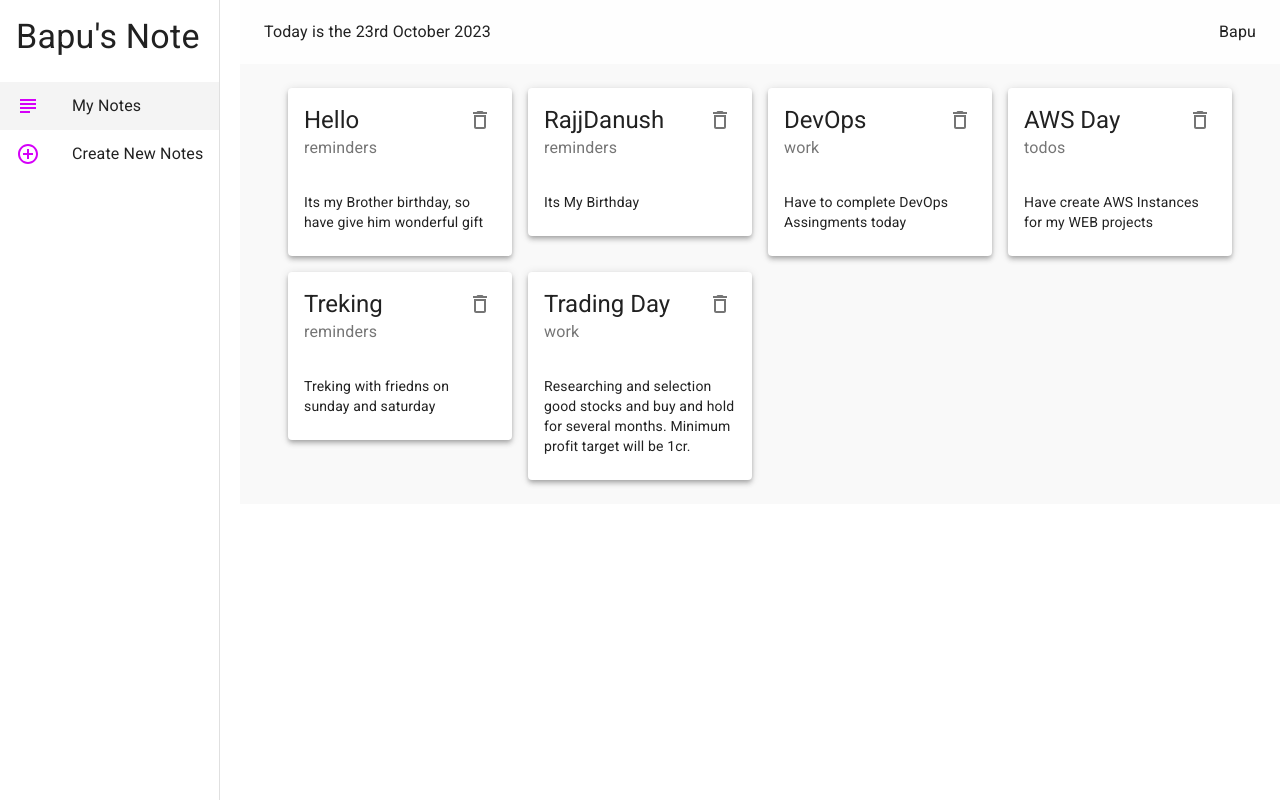
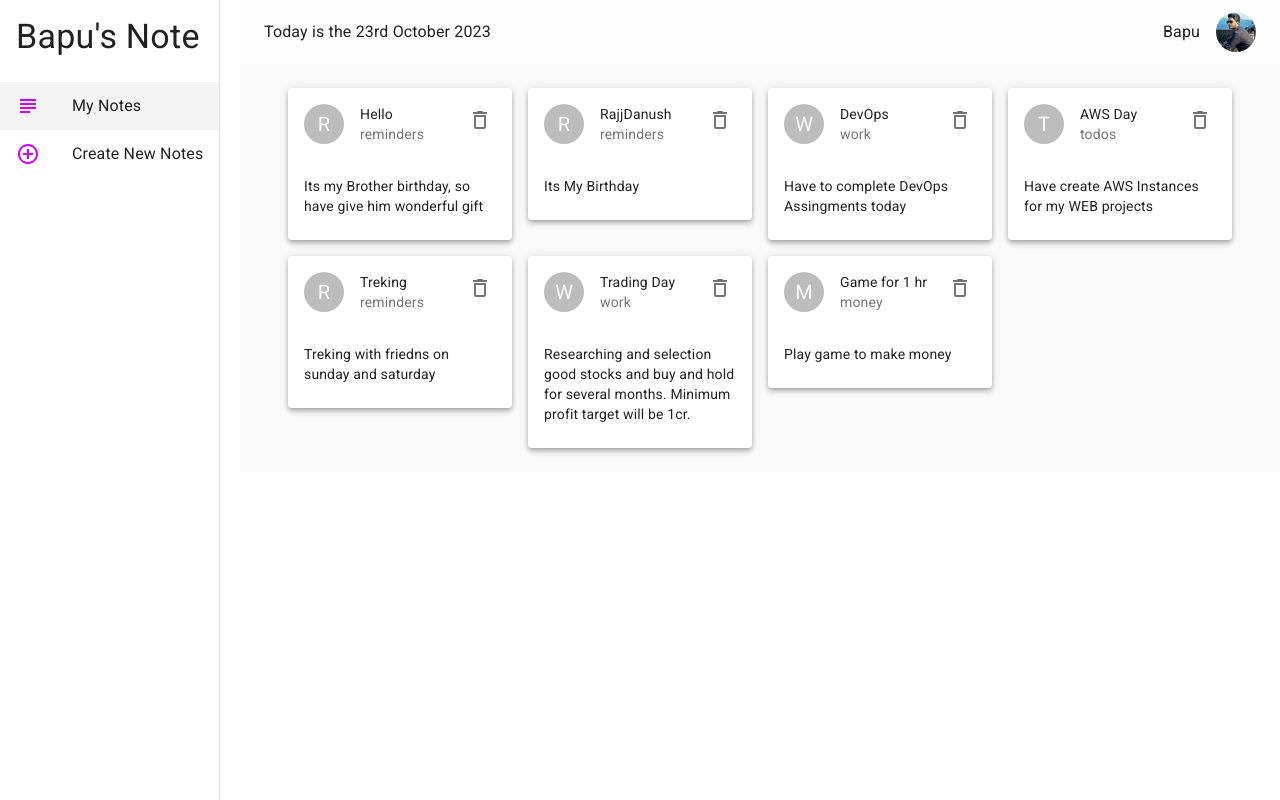
Before and after one commit to Bapugouda-B/React-MaterialUI-Notes-Project, a React (Create React App) app: page / in a window 1280 px wide. Built offline with nearby package versions, Linux system fonts and the light colour scheme; data requests are answered from the project's data file.

Commit message:
Explored: MUI Avatar, implemented for AppBarand cards

```diff
--- a/data/db.json
+++ b/data/db.json
@@ -35,6 +35,12 @@
       "description": "Researching and selection good stocks and buy and hold for several months. Minimum profit target will be 1cr.",
       "category": "work",
       "id": 6
+    },
+    {
+      "title": "Game for 1 hr",
+      "description": "Play game to make money",
+      "category": "money",
+      "id": 7
     }
   ]
 }
--- a/src/components/NoteCard.js
+++ b/src/components/NoteCard.js
@@ -1,5 +1,6 @@
 import React from "react";
 import {
+  Avatar,
   Card,
   CardContent,
   CardHeader,
@@ -8,23 +9,44 @@ import {
   makeStyles,
 } from "@material-ui/core";
 import { DeleteOutline } from "@material-ui/icons";
+import { blue, green, pink, yellow } from "@material-ui/core/colors";
 
 const useStyles = makeStyles({
-    test:{
-        border: (note) =>{
-            if(note.category === "work"){
-                return "2px solid red"
-            }
-        }
-    }
-})
+  test: {
+    border: (note) => {
+      if (note.category === "work") {
+        return "2px solid red";
+      }
+    },
+  },
+  avatar: {
+    background: (note) => {
+      if (note.category === "work") {
+        return yellow[700];
+      }
+      if (note.category === "money") {
+        return green[500];
+      }
+
+      if (note.category === "todos") {
+        return pink[900];
+      }
+      return blue[900];
+    },
+  },
+});
 
 const NoteCard = ({ note, handleDelete }) => {
-    const classes = useStyles(note)
+  const classes = useStyles(note);
   return (
     <div>
       <Card elevation={4} className={classes.test}>
         <CardHeader
+          avatar={
+            <Avatar className={classes.avatar}>
+              {note.category[0].toUpperCase()}
+            </Avatar>
+          }
           action={
             <IconButton onClick={() => handleDelete(note.id)}>
               <DeleteOutline />
--- a/src/components/NotesLayout.js
+++ b/src/components/NotesLayout.js
@@ -9,6 +9,7 @@ import {
   ListItemIcon,
   AppBar,
   Toolbar,
+  Avatar
 } from "@material-ui/core";
 import { AddCircleOutlineOutlined, SubjectOutlined } from "@material-ui/icons";
 import { useLocation, useNavigate } from "react-router";
@@ -44,6 +45,9 @@ const useStyles = makeStyles((theme) => {
     toolbar: theme.mixins.toolbar,
     date:{
       flexGrow: 1,
+    },
+    avatar: {
+      marginLeft: theme.spacing(2),
     }
   };
 });
@@ -73,6 +77,7 @@ const NotesLayout = ({ children }) => {
         <Toolbar>
           <Typography className={classes.date}>Today is the {format(new Date(), 'do MMMM Y')}</Typography>
           <Typography>Bapu</Typography>
+          <Avatar src="/img.jpg" className={classes.avatar}/>
         </Toolbar>
       </AppBar>
       {/* drawer */}
```
Also changed, not shown: public/img.jpg (added).
